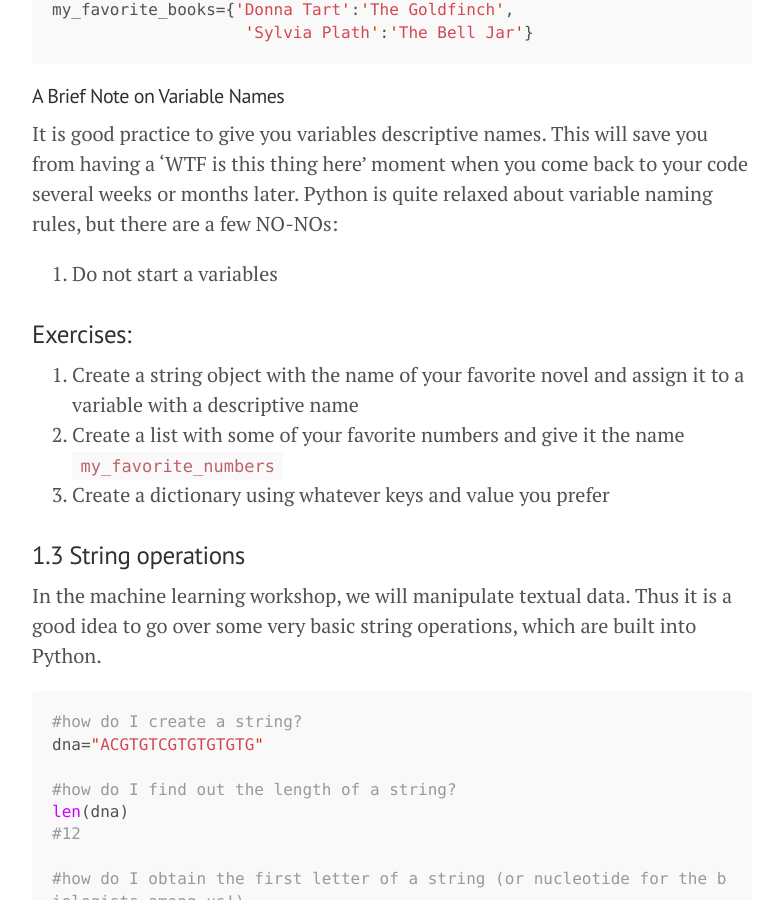
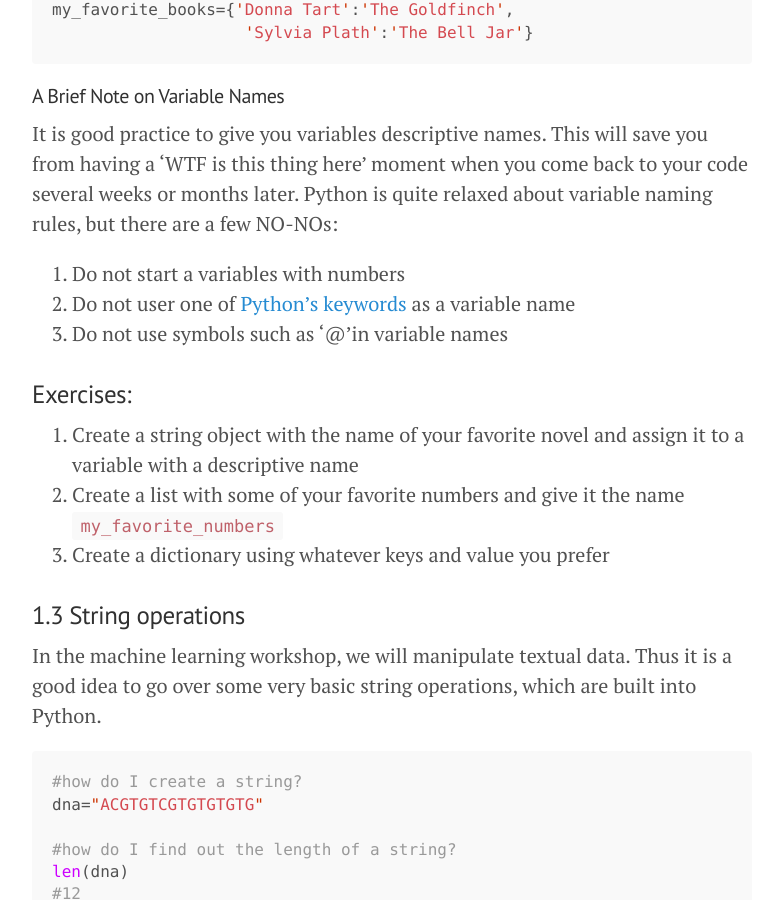
Before and after one commit to Winterflower/winterflower.github.io, a Jekyll site: the page built from index.html, in a window 1280 px wide and 900 px high, scrolled down 1700 px. Shown: the whole window, without its empty margins (248-1026 px from the left). Built offline with Jekyll 4.4.1, drawn with Linux system fonts in a browser that asks for light colours; Markdown is read by kramdown in place of the engine named in the settings; formulas are drawn with MathJax 3; the list of posts is cut into pages by our own code; some of the changed text lies outside the part shown.

Commit message:
amendments to tutorial

````diff
--- a/_posts/2014-11-01-a-very-simple-introduction-to-python.md
+++ b/_posts/2014-11-01-a-very-simple-introduction-to-python.md
@@ -4,7 +4,7 @@ title: Tutorial: A very quick and simple introduction to Python part 1
 ---
 Hello and welcome to part 1 of the quick Python overview! This
 is a very basic tutorial that will quickly allow you to learn enough Python to
-attend the [Intro to ML with Scikit-learn workshop](). For the purpose
+attend the [Intro to ML with Scikit-learn workshop](http://www.meetup.com/Women-in-Data/events/216552592/). For the purpose
 of this tutorial, you do not have to install Python. You can do all of the exercises
 in the [Online Python shell](http://repl.it/languages/Python)).
 
@@ -79,7 +79,10 @@ will save you from having a 'WTF is this thing here' moment
 when you come back to your code several weeks or months later.
 Python is quite relaxed about variable naming rules, but
 there are a few NO-NOs:
-1. Do not start a variables
+1. Do not start a variables with numbers
+2. Do not user one of [Python's keywords](http://en.wikibooks.org/wiki/Think_Python/Variables,_expressions_and_statements#Variable_names_and_keywords) as a variable name
+3. Do not use symbols such as '@'in variable names
+
 
 ###Exercises:
 1. Create a string object with the name of your favorite novel and assign
@@ -176,12 +179,13 @@ about its employees.
 
 ```python
 #how do I create a dict object?
-employee1={
+employee={
           'name':'Jane Doe',
           'department':'engineering',
           'salary':270000,
           }
-#how do I access
+#how do I access the value associated with a key?
+employee['name']
 
 
 
````
